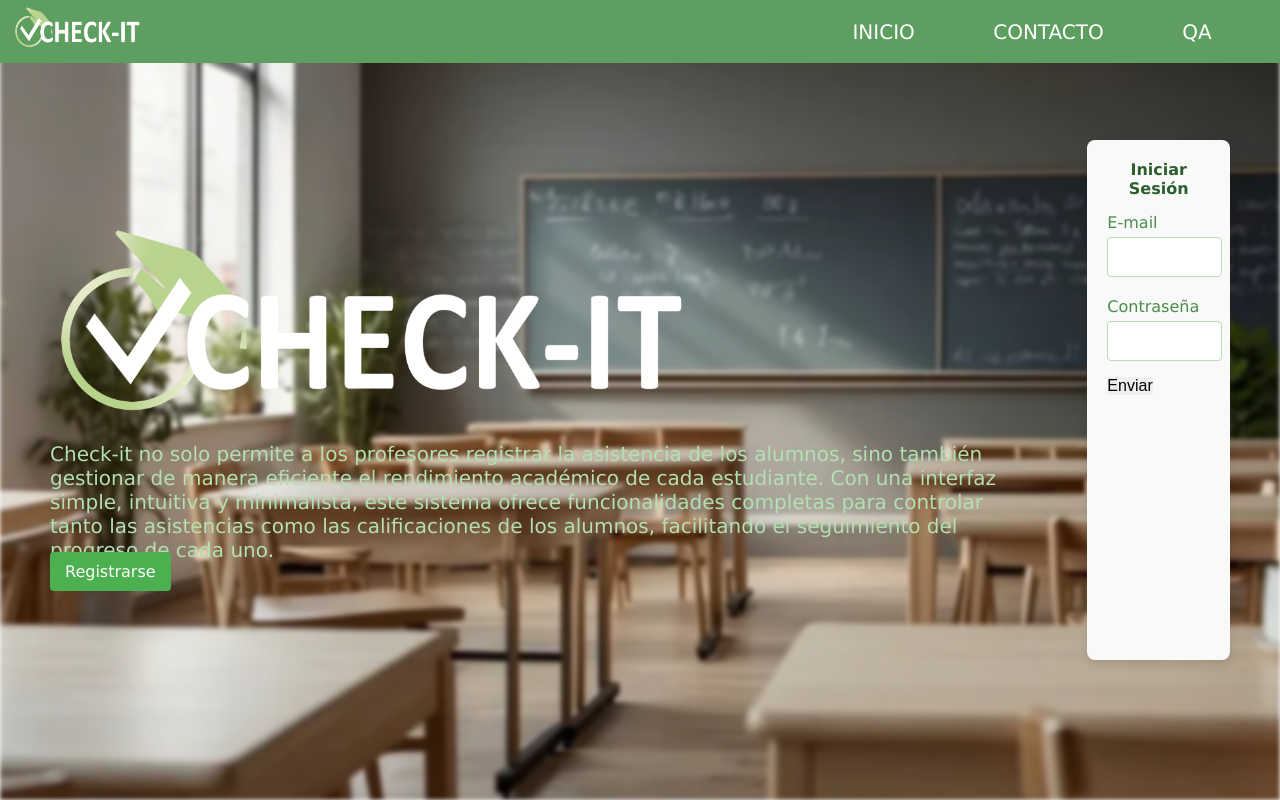
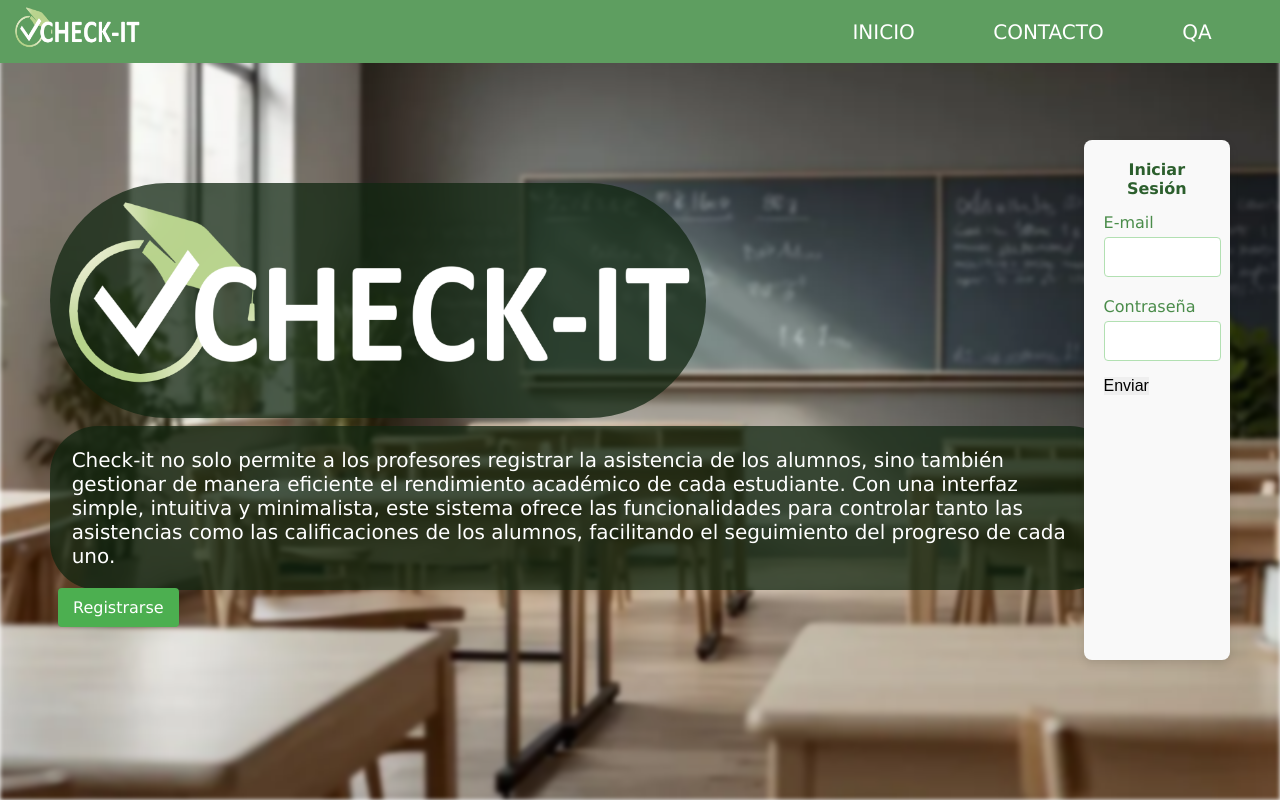
Before and after one commit to MercadoLucila/Check-it, a PHP site: page / in a window 1280 px wide. Run offline with PHP 8.4, Linux system fonts and the light colour scheme.

Commit message:
arreglos

```diff
--- a/Codigo/Paginas/Bandeja_curso/fecha_parcial.php
+++ b/Codigo/Paginas/Bandeja_curso/fecha_parcial.php
@@ -47,11 +47,11 @@
             <a href="curso.php" >Volver</a>
         </div>
 
-        <form action="agregar_nota.php" method="post">
+        <form name="fecha" action="agregar_nota.php" method="post">
             <label for="fecha">Fecha del Parcial</label>
             <input id="fecha" name="fecha" type="date" required>
 
-            <input type="submit" value="Subir Fecha">
+            <button type="submit">Subir Fecha</button>
 
             <p>Antes de continuar es necesario que indique la fecha en la que se tomó la instancia evaluativa.</p>
         </form>
--- a/Codigo/Resources/CSS/style.css
+++ b/Codigo/Resources/CSS/style.css
@@ -61,6 +61,11 @@
     margin-left: 1vw;
 }
 
+.inicio{
+    display: flex;
+    flex-direction: column;
+    align-items:baseline;
+}
 
 /* Estilo de la barra de navegación */
 .navbar {
@@ -96,36 +101,39 @@
     margin-left: 50px;
     background: linear-gradient(#2c5f2d);
     border-radius: 20vh;
+    padding: 1vh;
+    background-color: #112611bf;
+
 
 }
 
 /* Estilo del párrafo en el header */
 .header p {
     font-size: 20px;
-    color: #b2e0b2; /* Color verde medio para el texto del párrafo */
+    color: #ffffff; /* Color verde medio para el texto del párrafo */
     margin-left: 50px;
     margin-right: 50px;
+    background-color: #112611bf;
+    border-radius: 6vh;
+    padding: 2%;
+    margin: 1vh;
 }
 
 
-.btn-home .btn {
+.registrarse .btn {
     background-color: #4caf50; /* Verde brillante para el botón */
     color: white; /* Texto blanco en el botón */
-    margin: 50px;
+    margin: 1vh;
     padding: 10px 15px; /* Espaciado interno del botón */
     border-radius: 4px; /* Bordes redondeados en el botón */
     text-decoration: none; /* Sin subrayado en el botón */
 }
 
-/* Efecto al pasar el mouse sobre el botón */
+
 .btn-home .btn:hover {
-    background-color: #45a049; /* Color verde más oscuro al pasar el mouse sobre el botón */
+    background-color: #45a049;
 }
 
-/*
-*/
-
-/* Estilo general del formulario */
 .form {
     background-color: #f9f9f9; /* Fondo claro para contraste */
     border-radius: 8px; /* Bordes redondeados */
@@ -139,14 +147,12 @@
 
 }
 
-/* Estilo del título */
 .form h3 {
-    color: #2c5f2d; /* Color verde oscuro */
-    text-align: center; /* Centrado del texto */
+    color: #2c5f2d;
+    text-align: center;
     margin-bottom: 15px;
 }
 
-/* Estilo de las etiquetas */
 label {
     align-self: flex-start;
     display: flex; /* Para que cada etiqueta ocupe toda la línea */
@@ -155,7 +161,6 @@
     color: #4a8c4a; /* Color verde medio */
 }
 
-/* Estilo de los campos de entrada */
 input[type="email"],
 input[type="password"] {
     margin-right: 10px;
@@ -167,7 +172,6 @@
     font-size: 16px; /* Tamaño de fuente legible */
 }
 
-/* Estilo del botón */
 button {
     background-color: #4caf50; /* Verde brillante para el botón */
     color: white; /* Texto blanco en el botón */
--- a/Codigo/index.php
+++ b/Codigo/index.php
@@ -24,15 +24,15 @@
 
     <div class="image"></div>
    <header class="header">
-        <div>
+        <div class="inicio">
             <img class="marca" src="/Resources/imagenes/checkit-logoletras.png" alt="Logo Checkit" >
-            <p>
+            <p class="leyenda">
             Check-it no solo permite a los profesores registrar la asistencia de los alumnos, sino también gestionar de manera eficiente el rendimiento académico de cada estudiante.
-            Con una interfaz simple, intuitiva y minimalista, este sistema ofrece funcionalidades completas para controlar tanto las asistencias como las calificaciones de los alumnos,
+            Con una interfaz simple, intuitiva y minimalista, este sistema ofrece las funcionalidades para controlar tanto las asistencias como las calificaciones de los alumnos,
             facilitando el seguimiento del progreso de cada uno.
             </p>
 
-            <div class="btn-home">
+            <div class="registrarse">
                 <a href="/Paginas/Registro/registrarse.php" class="btn">Registrarse</a>
             </div>
         </div>
```
Also changed, not shown: Codigo/Paginas/Bandeja_curso/agregar_nota.php (+6 -2 lines).
